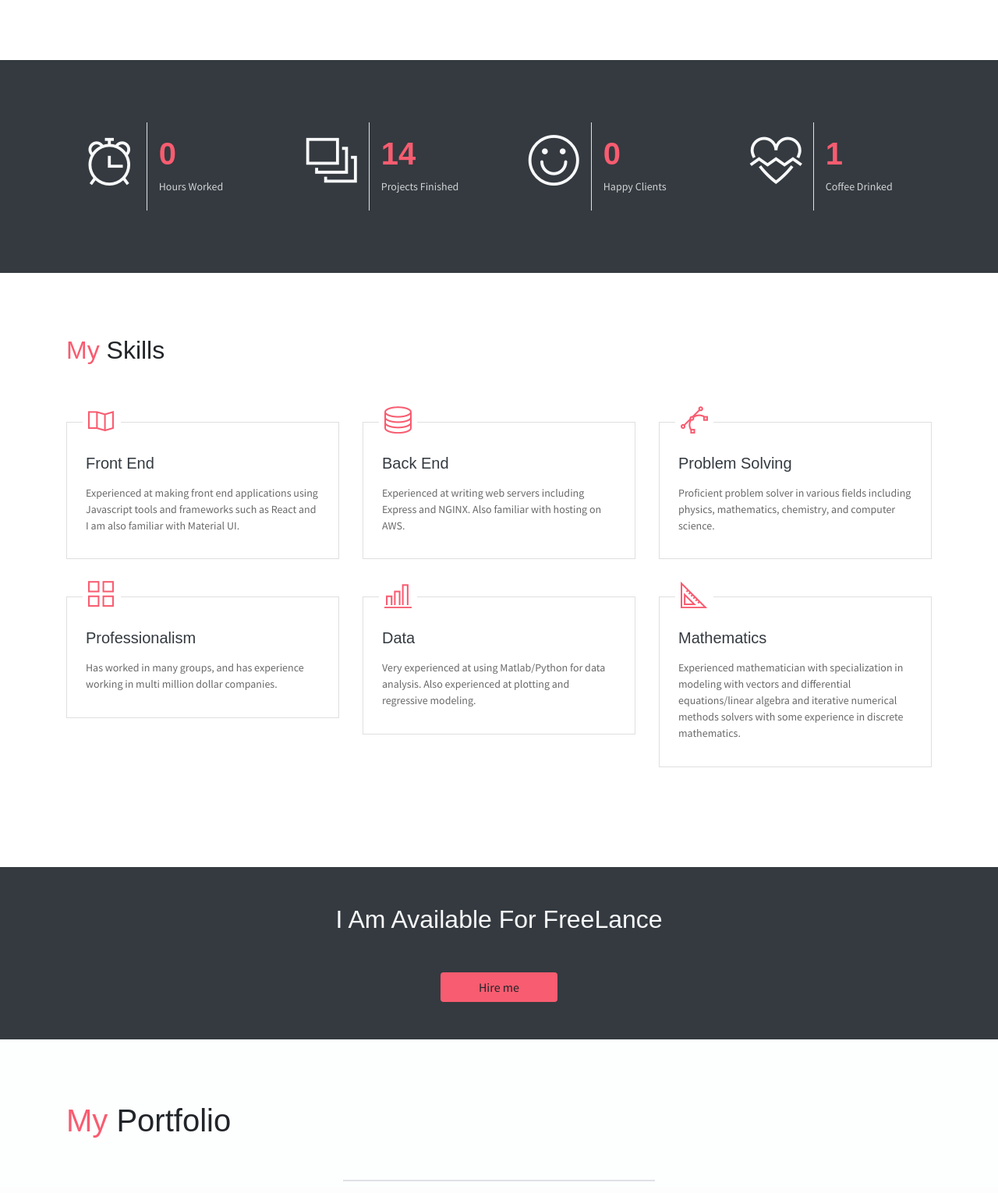
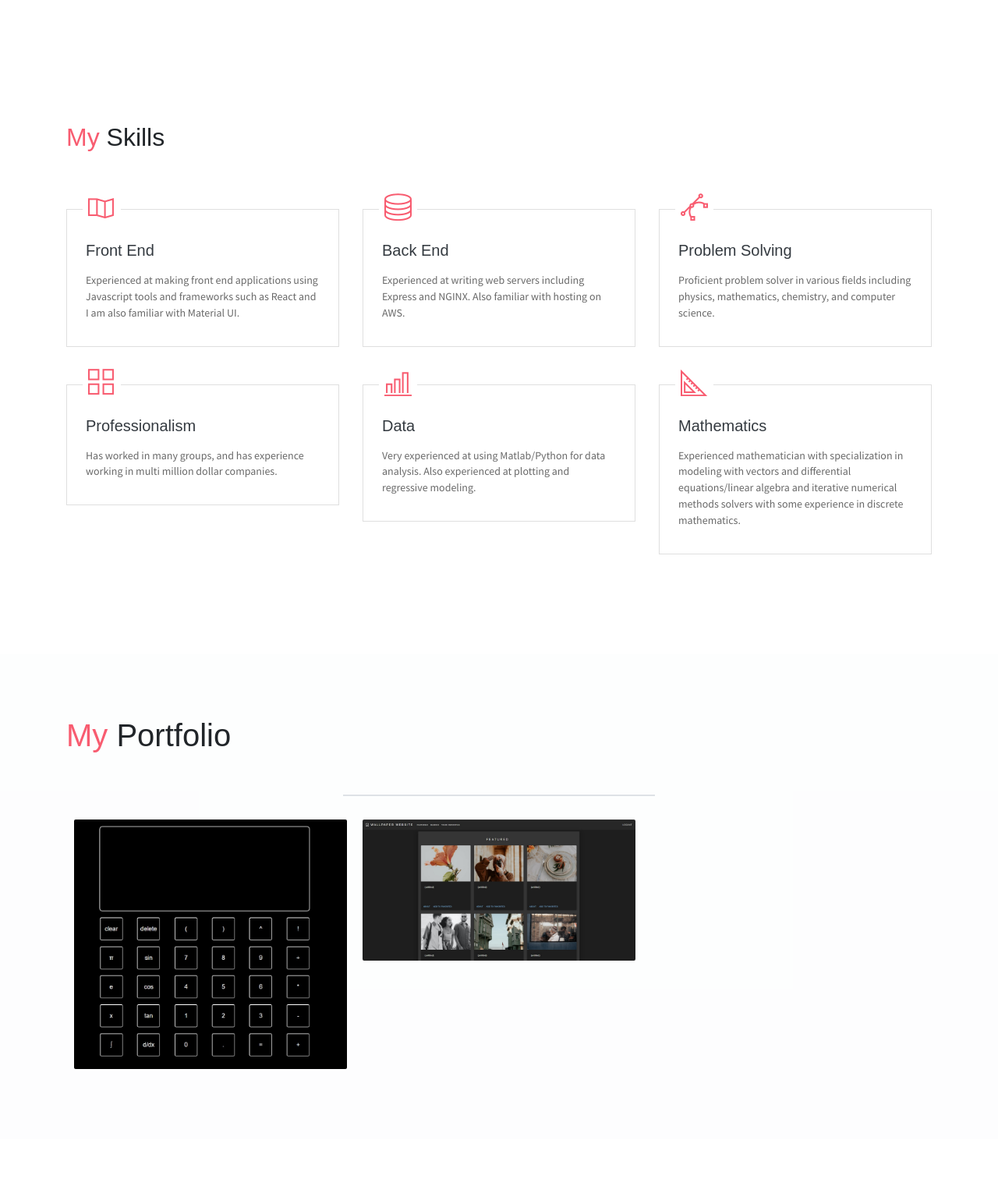
Before and after one commit to codyfong/codyfong.github.io, a website: page index.html in a window 1280 px wide. Shown: the part 1781-3311 px from the top of the page at 78% size. After the commit the page ends 3242 px from the top, so only its background shows below. Drawn offline with Linux system fonts and the light colour scheme; some packages are replaced by stand-ins of ours.

Commit message:
cleanliness fix

```diff
--- a/index.html
+++ b/index.html
@@ -206,7 +206,7 @@
         </div>
     </section>
 
-    <section class="section bg-dark text-center">
+    <!-- <section class="section bg-dark text-center">
         <div class="container">
             <div class="row text-center">
                 <div class="col-md-6 col-lg-3">
@@ -255,7 +255,7 @@
                 </div>
             </div>
         </div>
-    </section>
+    </section> -->
 
     <section class="section" id="service">
         <div class="container">
@@ -332,12 +332,12 @@
     </section>
 
 
-    <section class="section bg-dark py-5">
+    <!-- <section class="section bg-dark py-5">
         <div class="container text-center">
             <h2 class="text-light mb-5 font-weight-normal">I Am Available For FreeLance</h2>
             <button class="btn bg-primary w-lg" >Hire me</button>
         </div>
-    </section>
+    </section> -->
 
     <!-- Portfolio Section -->
     <section class="section bg-custom-gray" id="portfolio">
```
